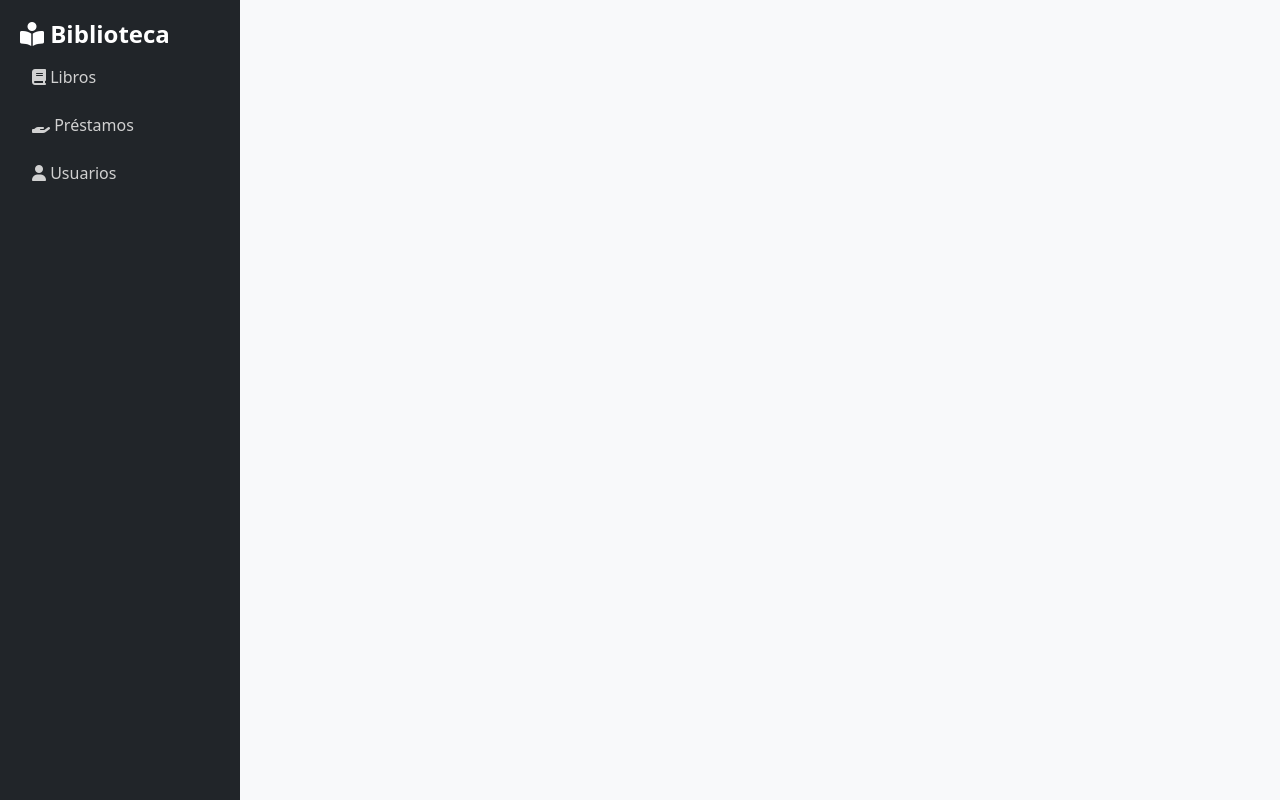
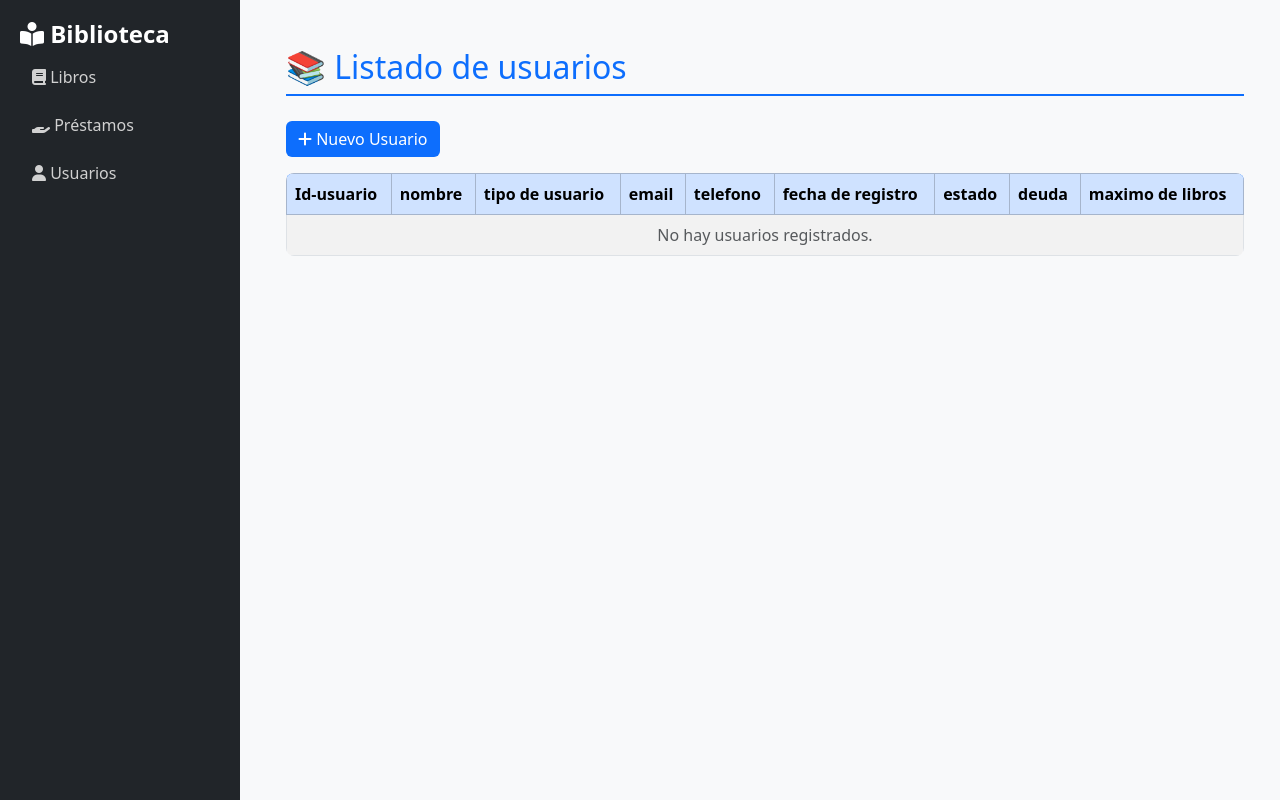
Before and after one commit to juanrosariobencosme-rgb/Biblioteca, a PHP site: page /views/usuarios/listado.php in a window 1280 px wide. Run offline with PHP 8.4, Linux system fonts and the light colour scheme.

Commit message:
agregando registro y tablas de usuarios

```diff
--- /dev/null
+++ b/package.json
@@ -0,0 +1,5 @@
+{
+  "dependencies": {
+    "bootstrap": "^5.3.8"
+  }
+}
--- a/views/prestamos/registrar.php
+++ b/views/prestamos/registrar.php
@@ -1,9 +1,11 @@
 <?php
+  error_reporting(E_ALL);
+  ini_set('display_errors', 1);
 require_once "../../config/db.php";
 include "../layout/header.php";
 
 // Obtener listas de usuarios activos y ejemplares disponibles
-$usuarios = $pdo->query("SELECT id_usuario, nombre FROM usuarios WHERE estado = 'Activo'")->fetchAll(PDO::FETCH_ASSOC);
+$usuarios = $pdo->query("SELECT id_usuario, nombre FROM usuario WHERE estado = 'Activo'")->fetchAll(PDO::FETCH_ASSOC);
 $ejemplares = $pdo->query("
     SELECT e.id_ejemplar, l.titulo
     FROM ejemplares e
@@ -23,7 +25,7 @@ if ($_SERVER['REQUEST_METHOD'] === 'POST') {
 
         // Insertar préstamo
         $stmt = $pdo->prepare("
-            INSERT INTO prestamos (id_usuario, id_ejemplar, fecha_prestamo, fecha_devolucion_prevista, estado)
+            INSERT INTO prestamo (id_usuario, id_ejemplar, fecha_prestamo, fecha_devolucion_prevista, estado)
             VALUES (?, ?, ?, ?, 'Prestado')
         ");
         $stmt->execute([$id_usuario, $id_ejemplar, $fecha_prestamo, $fecha_devolucion_prevista]);
--- a/views/usuarios/listado.php
+++ b/views/usuarios/listado.php
@@ -1,2 +1,66 @@
-<?php include('../layout/header.php'); ?>
-<?php include('../layout/sidebar.php'); ?>
+<?php
+include('../layout/header.php');
+require "../../config/db.php";
+
+
+
+?>
+
+<div class="container mt-4">
+    <h2>📚 Listado de usuarios</h2>
+    <a href="registrar.php" class="btn btn-primary mb-3"><i class="fa fa-plus"></i> Nuevo Usuario</a>
+
+    <table class="table table-bordered table-striped">
+        <thead class="table-primary">
+            <tr>
+                <th>Id-usuario</th>
+                <th>nombre</th>
+                <th>tipo de usuario</th>
+                <th>email</th>
+                <th>telefono</th>
+                <th>fecha de registro</th>
+                <th>estado</th>
+                <th>deuda</th>
+                <th>maximo de libros</th>
+            </tr>
+        </thead>
+        <tbody>
+            <?php if (empty($usuarios)): ?>
+                <tr><td colspan="9" class="text-center text-muted">No hay usuarios registrados.</td></tr>
+            <?php else: ?>
+                <?php foreach ($usuarios as $u): ?>
+                    <tr>
+                        <td><?= $u['id_usuario'] ?></td>
+                        <td><?= htmlspecialchars($u['usuario']) ?></td>
+                        <td><?= htmlspecialchars($u['libro']) ?></td>
+                        <td><?= $u['fecha_prestamo'] ?></td>
+                        <td><?= $u['fecha_devolucion_prevista'] ?></td>
+                        <td>
+                            <?php if ($u['estado'] === 'Prestado'): ?>
+                                <span class="badge bg-warning text-dark"><?= $u['estado'] ?></span>
+                            <?php elseif ($u['estado'] === 'Devuelto'): ?>
+                                <span class="badge bg-success"><?= $u['estado'] ?></span>
+                            <?php elseif ($u['estado'] === 'Renovado'): ?>
+                                <span class="badge bg-info text-dark"><?= $u['estado'] ?></span>
+                            <?php else: ?>
+                                <span class="badge bg-secondary"><?= $u['estado'] ?></span>
+                            <?php endif; ?>
+                        </td>
+                        <td>
+                            <?php if ($u['estado'] === 'Prestado' || $u['estado'] === 'Renovado'): ?>
+                                <a href="?accion=devolver&id=<?= $u['id_prestamo'] ?>" class="btn btn-success btn-sm" onclick="return confirm('¿Marcar como devuelto?')">
+                                    <i class="fa fa-rotate-left"></i> Devolver
+                                </a>
+                                <a href="?accion=renovar&id=<?= $u['id_prestamo'] ?>" class="btn btn-info btn-sm" onclick="return confirm('¿Renovar este préstamo por 7 días más?')">
+                                    <i class="fa fa-sync"></i> Renovar
+                                </a>
+                            <?php else: ?>
+                                <span class="text-muted">Sin acciones</span>
+                            <?php endif; ?>
+                        </td>
+                    </tr>
+                <?php endforeach; ?>
+            <?php endif; ?>
+        </tbody>
+    </table>
+</div>
```
Also changed, not shown: views/libros/listado.php (+10 -2 lines), views/prestamos/listado.php (+8 -6 lines), views/usuarios/registrar.php (added, +36 -0 lines), package-lock.json (added).
